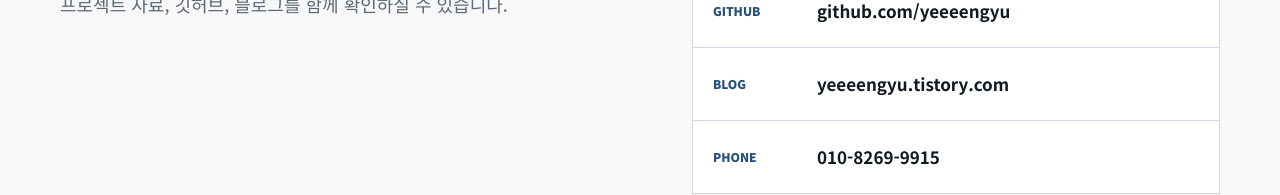
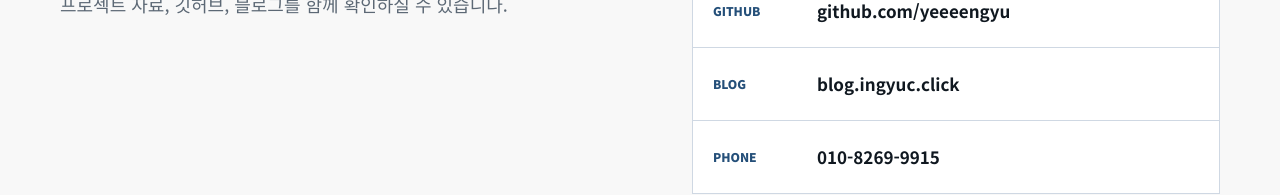
Before and after one commit to yeeeengyu/ingyuChoi_portfolio, a Next.js app: page / in a window 1280 px wide. Shown: the part 5487-5682 px from the top of the page. Built offline with nearby package versions, Linux system fonts and the light colour scheme; no server answers.

Commit message:
Update blog contact link

```diff
--- a/app/page.jsx
+++ b/app/page.jsx
@@ -264,7 +264,7 @@ export default function Home() {
           <a href={portfolioPdf} target="_blank" rel="noreferrer"><span>PDF</span><strong>최인규_포트폴리오.pdf</strong></a>
           <a href="mailto:chldlsrb08@naver.com"><span>Mail</span><strong>chldlsrb08@naver.com</strong></a>
           <a href="https://github.com/yeeeengyu" target="_blank" rel="noreferrer"><span>GitHub</span><strong>github.com/yeeeengyu</strong></a>
-          <a href="https://yeeeengyu.tistory.com" target="_blank" rel="noreferrer"><span>Blog</span><strong>yeeeengyu.tistory.com</strong></a>
+          <a href="https://blog.ingyuc.click" target="_blank" rel="noreferrer"><span>Blog</span><strong>blog.ingyuc.click</strong></a>
           <a href="tel:01082699915"><span>Phone</span><strong>010-8269-9915</strong></a>
         </div>
       </section>
```
